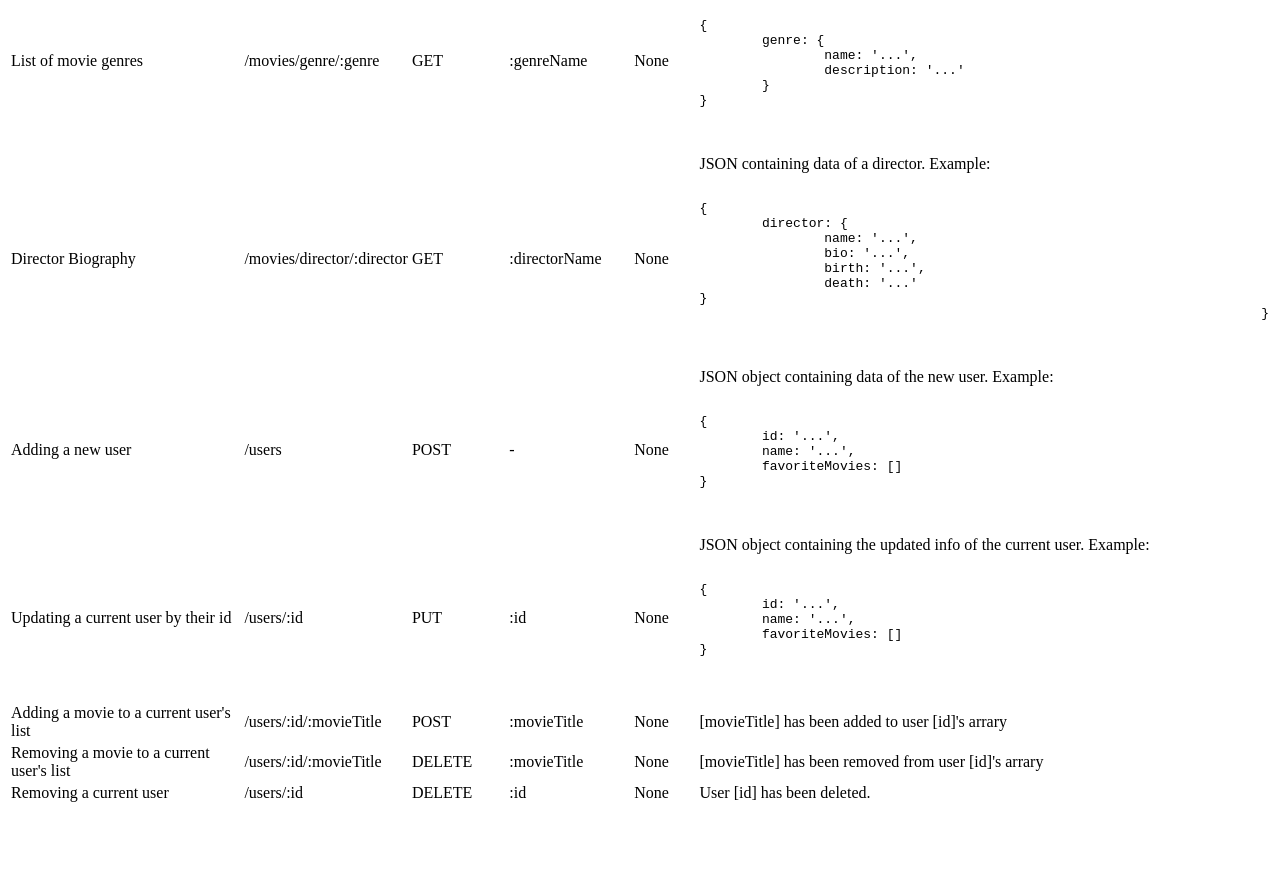
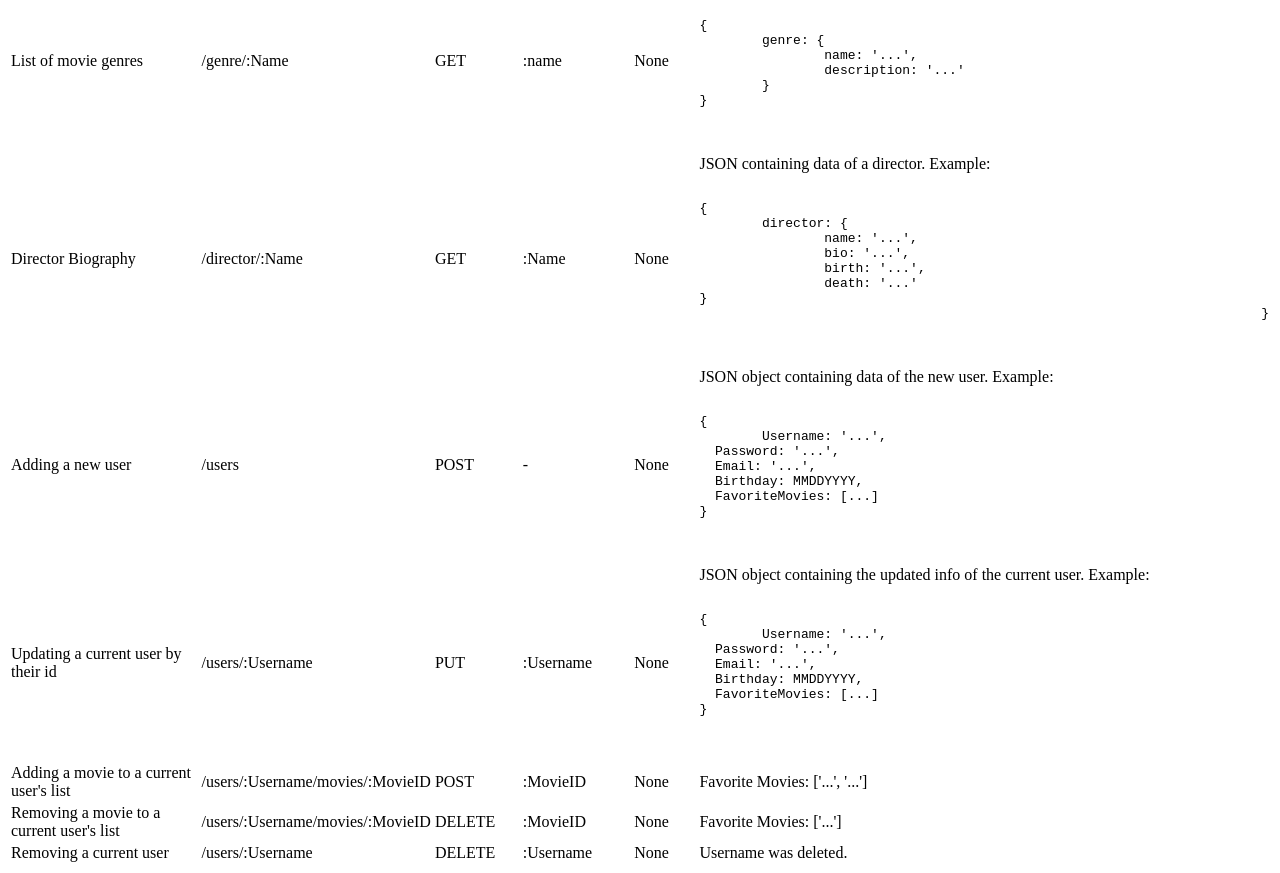
Before and after one commit to smmartin1/movie_api, a website: page public/documentation.html in a window 1280 px wide. Shown: the part 491-1364 px from the top of the page. Before the commit the page ends 1304 px from the top, so only its background shows below. Drawn offline with Linux system fonts and the light colour scheme.

Commit message:
Updated table

```diff
--- a/public/documentation.html
+++ b/public/documentation.html
@@ -30,8 +30,8 @@
 						<td>JSON containing data of all the movies.</td>
 					</tr>
 					<tr>
-						<td>List of a specific movie</td>
-						<td>/movies/:title</td>
+						<td>Movie Information based on Title</td>
+						<td>/movies/:Title</td>
 						<td>GET</td>
 						<td>:title</td>
 						<td>None</td>
@@ -59,9 +59,9 @@
 					</tr>
 					<tr>
 						<td>List of movie genres</td>
-						<td>/movies/genre/:genre</td>
+						<td>/genre/:Name</td>
 						<td>GET</td>
-						<td>:genreName</td>
+						<td>:name</td>
 						<td>None</td>
 						<td>JSON containing data of a specific movie genre. Example:
 						<pre>
@@ -78,9 +78,9 @@
 					</tr>
 					<tr>
 						<td>Director Biography</td>
-						<td>/movies/director/:director</td>
+						<td>/director/:Name</td>
 						<td>GET</td>
-						<td>:directorName</td>
+						<td>:Name</td>
 						<td>None</td>
 						<td>JSON containing data of a director. Example:
 						<pre>
@@ -107,9 +107,11 @@
 							<pre>
 								<code>
 {
-	id: '...',
-	name: '...',
-	favoriteMovies: []
+	Username: '...',
+  Password: '...',
+  Email: '...',
+  Birthday: MMDDYYYY,
+  FavoriteMovies: [...]
 }
 								</code>
 							</pre>
@@ -117,17 +119,19 @@
 					</tr>
 					<tr>
 						<td>Updating a current user by their id</td>
-						<td>/users/:id</td>
+						<td>/users/:Username</td>
 						<td>PUT</td>
-						<td>:id</td>
+						<td>:Username</td>
 						<td>None</td>
 						<td>JSON object containing the updated info of the current user. Example:
 							<pre>
 								<code>
 {
-	id: '...',
-	name: '...',
-	favoriteMovies: []
+	Username: '...',
+  Password: '...',
+  Email: '...',
+  Birthday: MMDDYYYY,
+  FavoriteMovies: [...]
 }
 								</code>
 							</pre>
@@ -135,27 +139,27 @@
 					</tr>
 					<tr>
 						<td>Adding a movie to a current user's list</td>
-						<td>/users/:id/:movieTitle</td>
+						<td>/users/:Username/movies/:MovieID</td>
 						<td>POST</td>
-						<td>:movieTitle</td>
+						<td>:MovieID</td>
 						<td>None</td>
-						<td>[movieTitle] has been added to user [id]'s arrary</td>
+						<td>Favorite Movies: ['...', '...']</td>
 					</tr>
 					<tr>
 						<td>Removing a movie to a current user's list</td>
-						<td>/users/:id/:movieTitle</td>
+						<td>/users/:Username/movies/:MovieID</td>
 						<td>DELETE</td>
-						<td>:movieTitle</td>
+						<td>:MovieID</td>
 						<td>None</td>
-						<td>[movieTitle] has been removed from user [id]'s arrary</td>
+						<td>Favorite Movies: ['...']</td>
 					</tr>
 					<tr>
 						<td>Removing a current user</td>
-						<td>/users/:id</td>
+						<td>/users/:Username</td>
 						<td>DELETE</td>
-						<td>:id</td>
+						<td>:Username</td>
 						<td>None</td>
-						<td>User [id] has been deleted.</td>
+						<td>Username was deleted.</td>
 					</tr>
 				</tbody>
 			</table>
```
